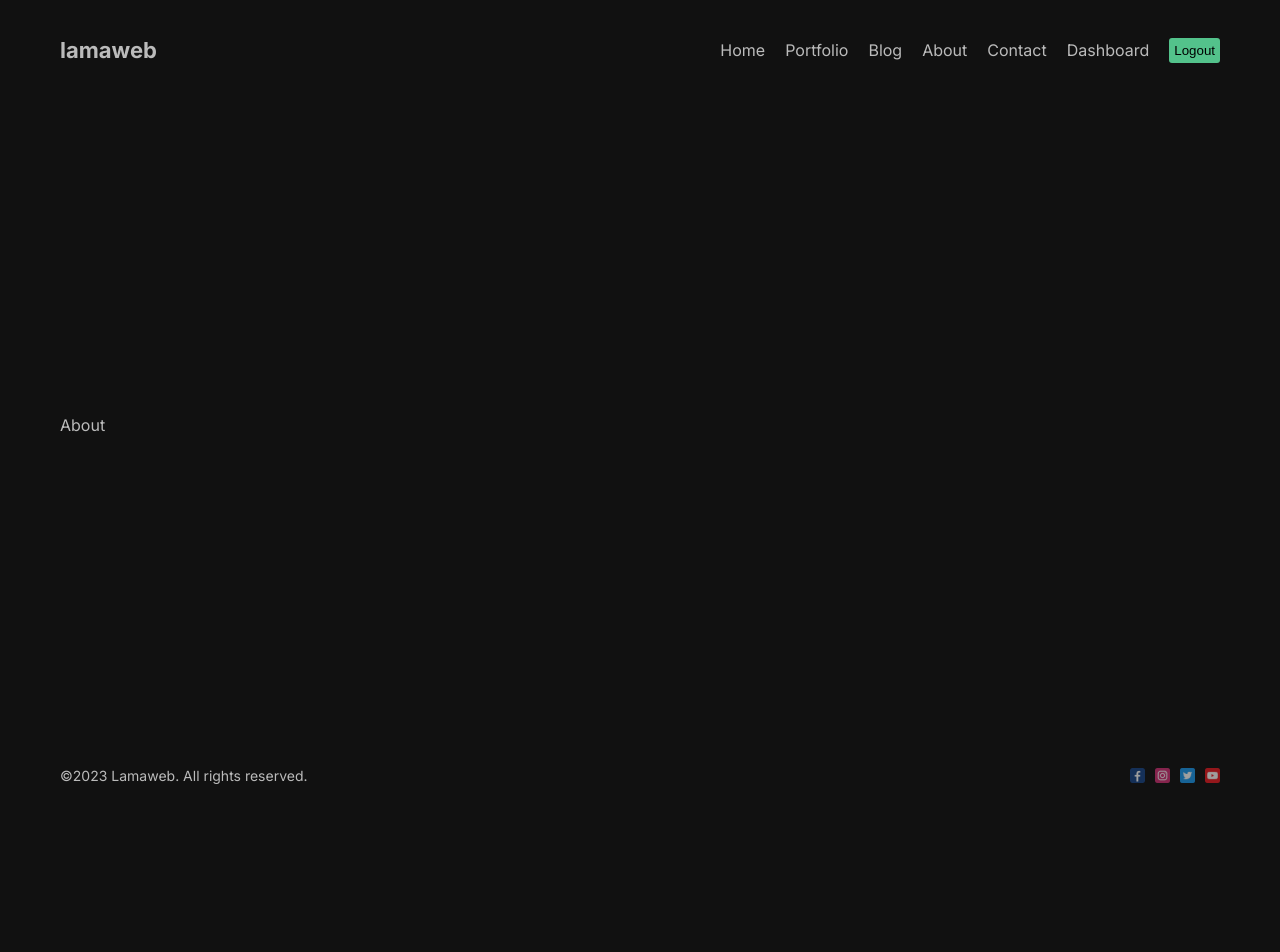
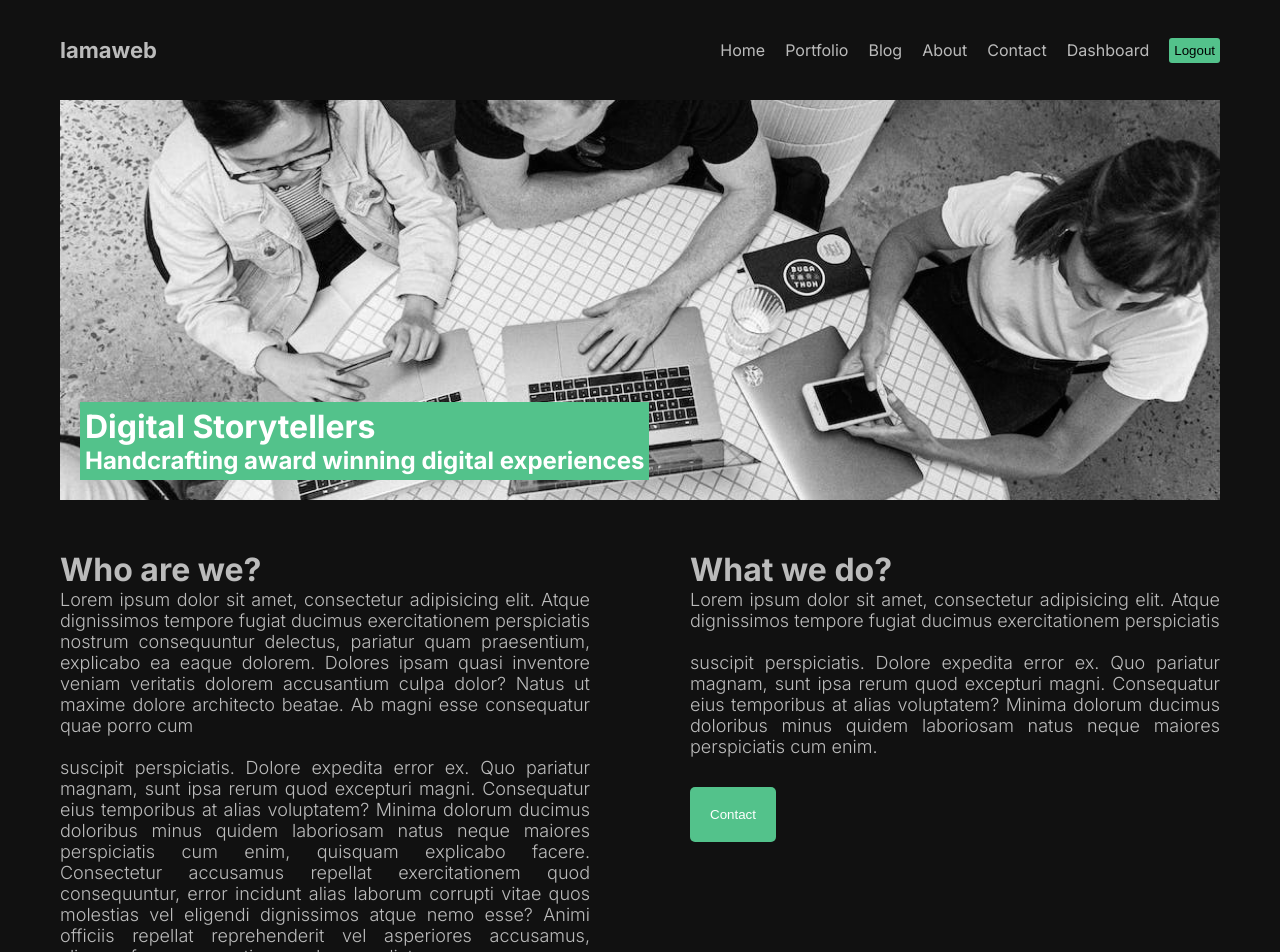
Before and after one commit to brettl1991/next-app, a Next.js app: page /about in a window 1280 px wide. Shown: the top 952 px of the page. Before the commit the page ends 800 px from the top, so only its background shows below. Built offline with nearby package versions, Linux system fonts and the light colour scheme.

Commit message:
feat: add button component to home and about page, create about page and style

```diff
--- a/src/app/about/page.jsx
+++ b/src/app/about/page.jsx
@@ -1,8 +1,69 @@
 import React from "react";
 import styles from "./page.module.css";
+import Image from "next/image";
+import Button from "@/components/Button/Button";
 
 const About = () => {
-  return <div className={styles.container}>About</div>;
+  return (
+    <div className={styles.container}>
+      <div className={styles.imgContainer}>
+        <Image
+          src="/pexel.jpeg"
+          fill={true}
+          alt="pexel-image"
+          className={styles.img}
+        />
+        <div className={styles.imgText}>
+          <h1 className={styles.imgTitle}>Digital Storytellers</h1>
+          <h2 className={styles.imgDescription}>
+            Handcrafting award winning digital experiences
+          </h2>
+        </div>
+      </div>
+      <div className={styles.textContainer}>
+        <div className={styles.item}>
+          <h1 className={styles.title}>
+            Who are we?
+            <p className={styles.description}>
+              Lorem ipsum dolor sit amet, consectetur adipisicing elit. Atque
+              dignissimos tempore fugiat ducimus exercitationem perspiciatis
+              nostrum consequuntur delectus, pariatur quam praesentium,
+              explicabo ea eaque dolorem. Dolores ipsam quasi inventore veniam
+              veritatis dolorem accusantium culpa dolor? Natus ut maxime dolore
+              architecto beatae. Ab magni esse consequatur quae porro cum
+              <br />
+              <br />
+              suscipit perspiciatis. Dolore expedita error ex. Quo pariatur
+              magnam, sunt ipsa rerum quod excepturi magni. Consequatur eius
+              temporibus at alias voluptatem? Minima dolorum ducimus doloribus
+              minus quidem laboriosam natus neque maiores perspiciatis cum enim,
+              quisquam explicabo facere. Consectetur accusamus repellat
+              exercitationem quod consequuntur, error incidunt alias laborum
+              corrupti vitae quos molestias vel eligendi dignissimos atque nemo
+              esse? Animi officiis repellat reprehenderit vel asperiores
+              accusamus, aliquam facere corrupti nam ad eaque dicta.
+            </p>
+          </h1>
+        </div>
+        <div className={styles.item}>
+          <h1 className={styles.title}>
+            What we do?
+            <p className={styles.description}>
+              Lorem ipsum dolor sit amet, consectetur adipisicing elit. Atque
+              dignissimos tempore fugiat ducimus exercitationem perspiciatis
+              <br />
+              <br />
+              suscipit perspiciatis. Dolore expedita error ex. Quo pariatur
+              magnam, sunt ipsa rerum quod excepturi magni. Consequatur eius
+              temporibus at alias voluptatem? Minima dolorum ducimus doloribus
+              minus quidem laboriosam natus neque maiores perspiciatis cum enim.
+            </p>
+            <Button url="/contact" text="Contact" />
+          </h1>
+        </div>
+      </div>
+    </div>
+  );
 };
 
 export default About;
--- a/src/app/about/page.module.css
+++ b/src/app/about/page.module.css
@@ -1,2 +1,38 @@
-.container {
+.imgContainer {
+  width: 100%;
+  height: 400px;
+  position: relative;
 }
+
+.img {
+  object-fit: cover;
+  filter: grayscale(100%);
+}
+
+.imgText {
+  position: absolute;
+  bottom: 20px;
+  left: 20px;
+  background-color: #53c28b;
+  padding: 5px;
+  color: #fff;
+}
+
+.textContainer {
+  display: flex;
+  gap: 100px;
+}
+
+.item {
+  flex: 1;
+  margin-top: 50px;
+  flex-direction: column;
+  gap: 30px;
+}
+
+.description {
+  font-size: 18px;
+  font-weight: 300;
+  text-align: justify;
+  margin-bottom: 30px;
+}
--- a/src/app/page.jsx
+++ b/src/app/page.jsx
@@ -1,6 +1,7 @@
 import Image from "next/image";
 import styles from "./page.module.css";
 import Hero from "public/hero.png";
+import Button from "@/components/Button/Button";
 
 export default function Home() {
   return (
@@ -13,7 +14,7 @@ export default function Home() {
           Turning your Idea into Reality. We bring together the team from the
           global tech industry.
         </p>
-        <button className={styles.button}>See Our Works</button>
+        <Button url="/portfolio" text="See Our Works" />
       </div>
       <div className={styles.item}></div>
       <Image src={Hero} alt="hero-image" className={styles.img} />
--- /dev/null
+++ b/src/components/Button/Button.jsx
@@ -0,0 +1,14 @@
+import React from "react";
+
+import styles from "./button.module.css";
+import Link from "next/link";
+
+const Button = ({ text, url }) => {
+  return (
+    <Link href={url}>
+      <button className={styles.container}>{text}</button>
+    </Link>
+  );
+};
+
+export default Button;
--- /dev/null
+++ b/src/components/Button/button.module.css
@@ -0,0 +1,9 @@
+.container {
+  padding: 20px;
+  cursor: pointer;
+  background-color: #53c28b;
+  border: none;
+  border-radius: 5px;
+  width: max-content;
+  color: #fff;
+}
```
Also changed, not shown: src/app/page.module.css (+0 -10 lines), public/pexel.jpeg (added).
